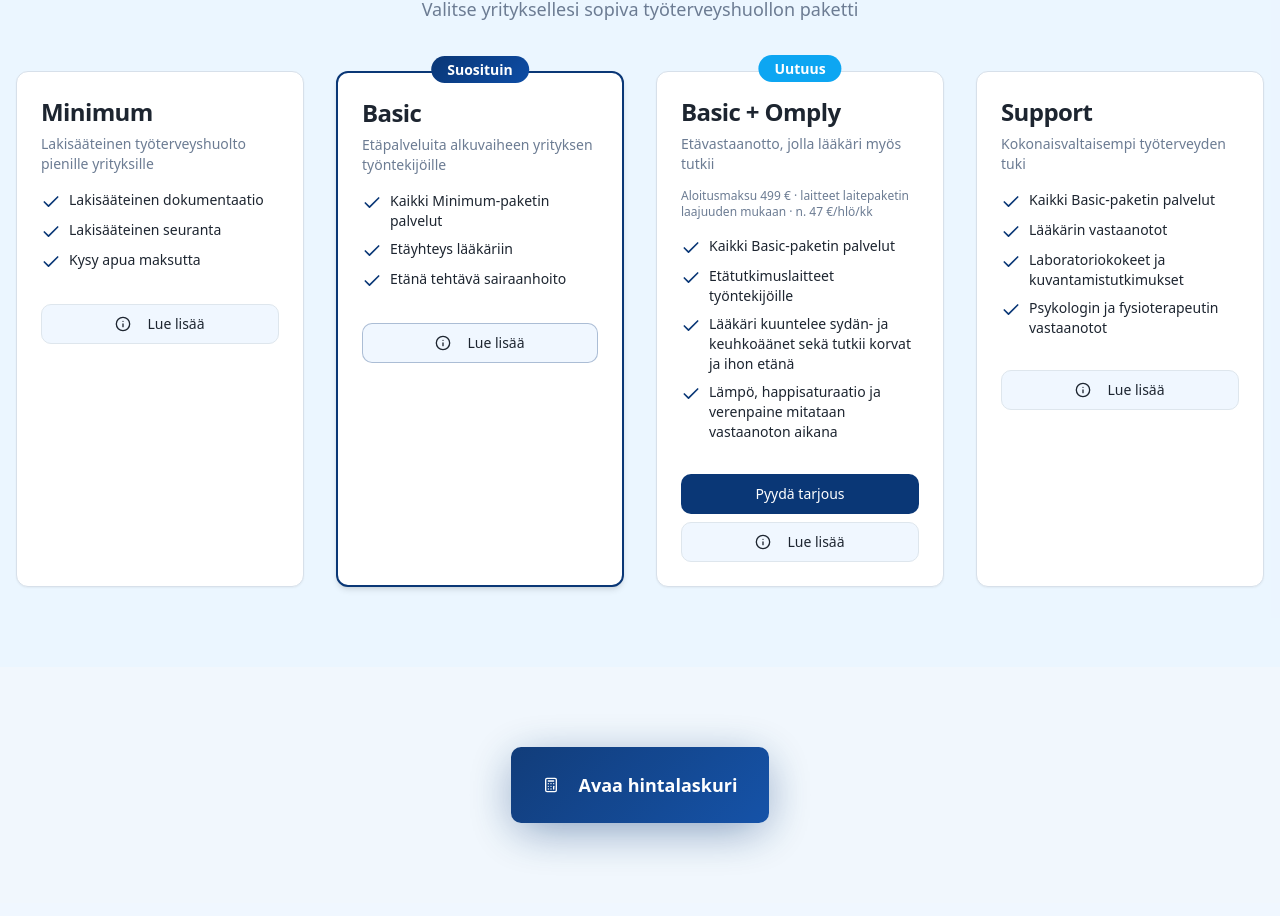
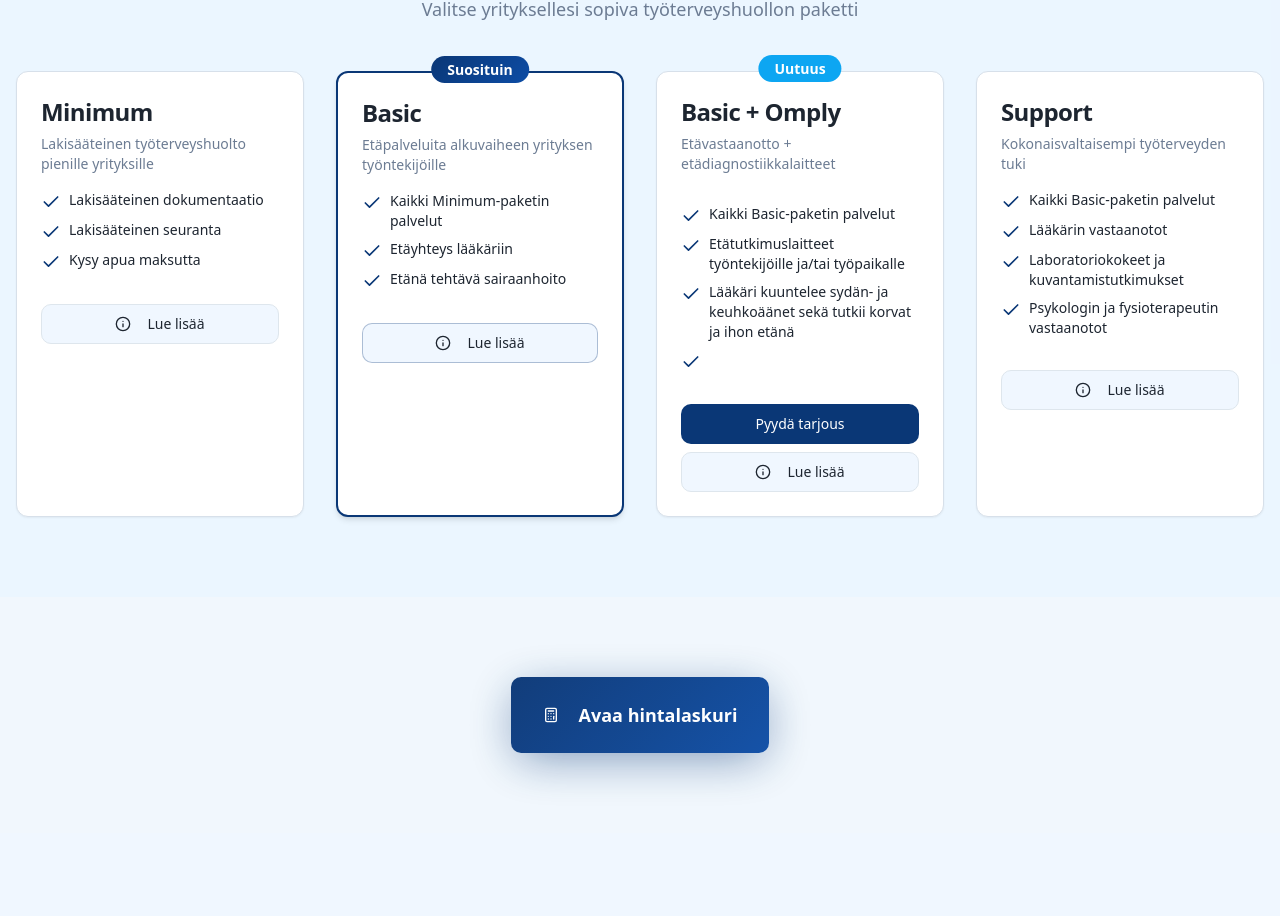
Before and after one commit to jussikurikka/starthealth-site, a React (Vite) app: page / in a window 1280 px wide. Shown: the part 3193-4109 px from the top of the page. Built offline with nearby package versions, Linux system fonts and the light colour scheme; the HTML template or start-up script is replaced by a standard one.

Commit message:
Changes
Co-authored-by: jussikurikka <287907757+jussikurikka@users.noreply.github.com>

```diff
--- a/src/contexts/LanguageContext.tsx
+++ b/src/contexts/LanguageContext.tsx
@@ -53,13 +53,13 @@ const translations = {
     'services.basic.feature2': 'Etäyhteys lääkäriin',
     'services.basic.feature3': 'Etänä tehtävä sairaanhoito',
     'services.basicOmply.name': 'Basic + Omply',
-    'services.basicOmply.desc': 'Etävastaanotto, jolla lääkäri myös tutkii',
+    'services.basicOmply.desc': 'Etävastaanotto + etädiagnostiikkalaitteet ',
     'services.basicOmply.feature1': 'Kaikki Basic-paketin palvelut',
-    'services.basicOmply.feature2': 'Etätutkimuslaitteet työntekijöille',
+    'services.basicOmply.feature2': 'Etätutkimuslaitteet työntekijöille ja/tai työpaikalle',
     'services.basicOmply.feature3': 'Lääkäri kuuntelee sydän- ja keuhkoäänet sekä tutkii korvat ja ihon etänä',
-    'services.basicOmply.feature4': 'Lämpö, happisaturaatio ja verenpaine mitataan vastaanoton aikana',
+    'services.basicOmply.feature4': '\n',
     'services.basicOmply.badge': 'Uutuus',
-    'services.basicOmply.priceNote': 'Aloitusmaksu 499 € · laitteet laitepaketin laajuuden mukaan · n. 47 €/hlö/kk',
+    'services.basicOmply.priceNote': '\n',
     'services.support.name': 'Support',
     'services.support.price': 'Alk.',
     'services.support.period': '/kk',
```
